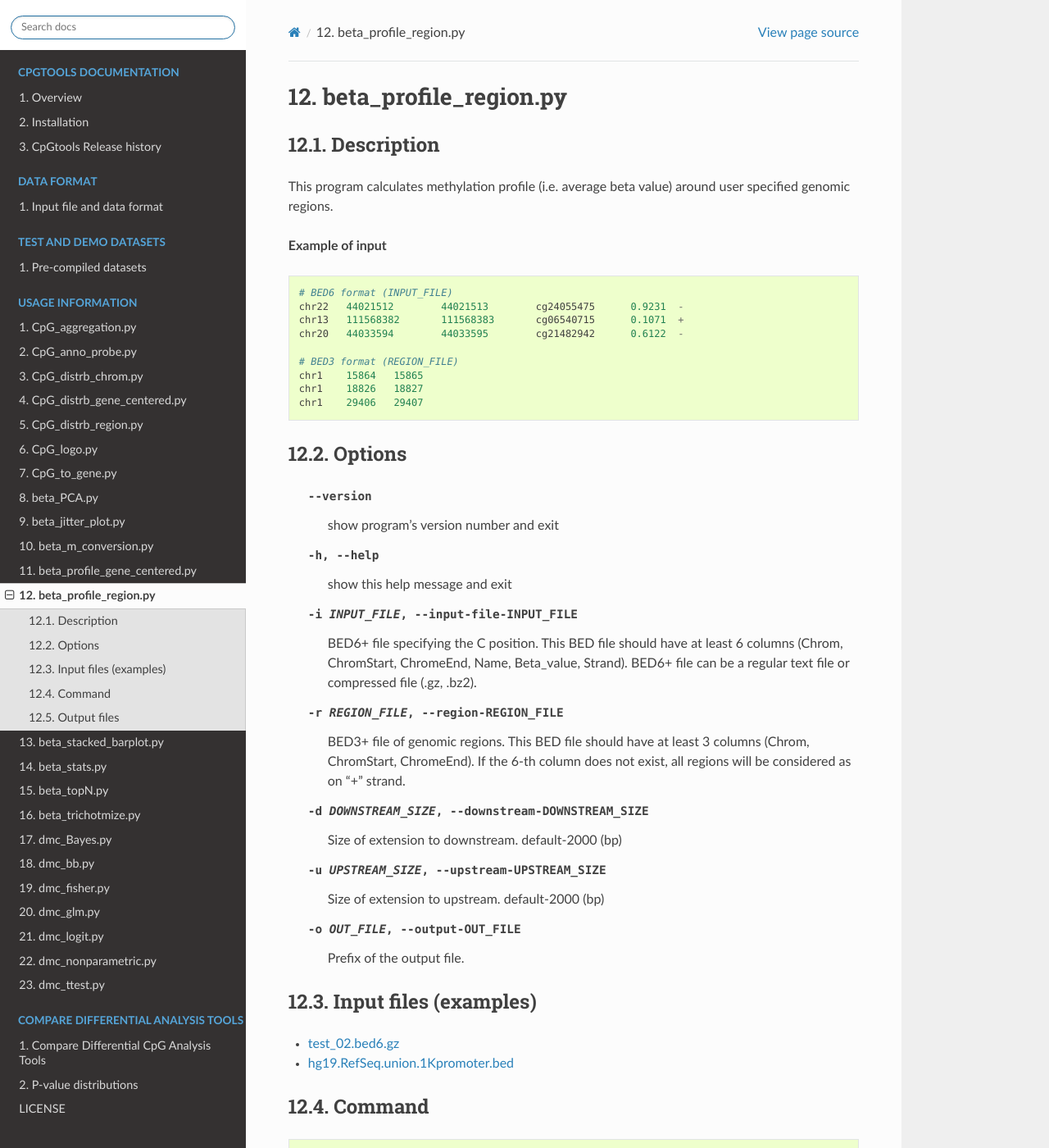
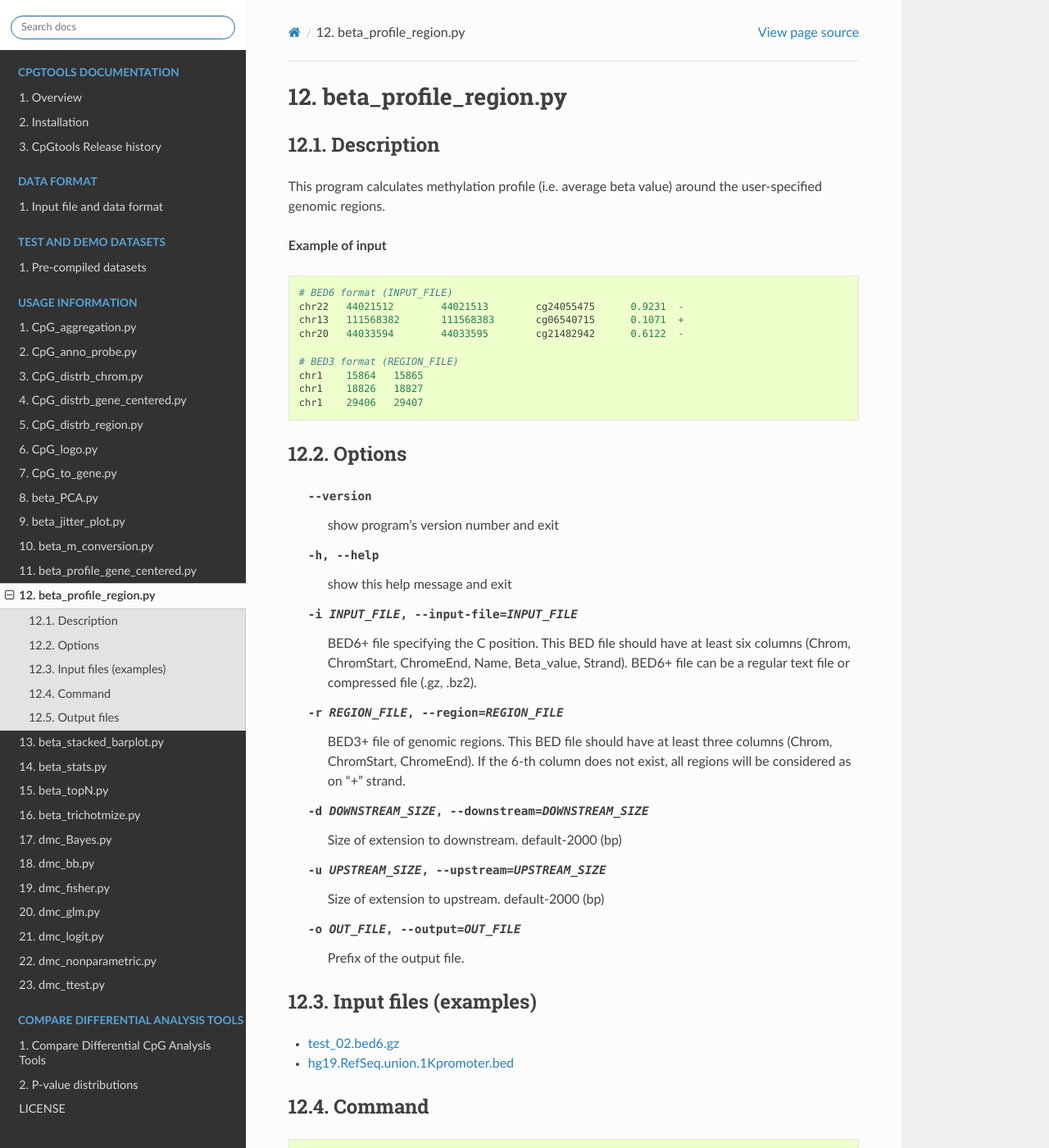
Before and after one commit to liguowang/cpgtools, a Sphinx documentation site: the page built from docs/source/demo/beta_profile_region.rst, in a window 1280 px wide and 1400 px high. Shown: the whole window at 82% size. Built offline with Sphinx 7.4.7 and the Read the Docs theme 2.0.0, drawn with Linux system fonts in a browser that asks for light colours.

Commit message:
Update beta_profile_region.rst

```diff
--- a/docs/source/demo/beta_profile_region.rst
+++ b/docs/source/demo/beta_profile_region.rst
@@ -3,8 +3,7 @@ beta_profile_region.py
 
 Description
 ------------
-This program calculates methylation profile (i.e. average beta value) around user
-specified genomic regions.
+This program calculates methylation profile (i.e. average beta value) around the user-specified genomic regions.
 
 **Example of input**
 
@@ -25,21 +24,21 @@ Options
 
   --version             show program's version number and exit
   -h, --help            show this help message and exit
-  -i INPUT_FILE, --input-file-INPUT_FILE
+  -i INPUT_FILE, --input-file=INPUT_FILE
                         BED6+ file specifying the C position. This BED file
-                        should have at least 6 columns (Chrom, ChromStart,
+                        should have at least six columns (Chrom, ChromStart,
                         ChromeEnd, Name, Beta_value, Strand). BED6+ file can
                         be a regular text file or compressed file (.gz, .bz2).
-  -r REGION_FILE, --region-REGION_FILE
+  -r REGION_FILE, --region=REGION_FILE
                         BED3+ file of genomic regions. This BED file should
-                        have at least 3 columns (Chrom, ChromStart,
+                        have at least three columns (Chrom, ChromStart,
                         ChromeEnd). If the 6-th column does not exist, all
                         regions will be considered as on "+" strand.
-  -d DOWNSTREAM_SIZE, --downstream-DOWNSTREAM_SIZE
+  -d DOWNSTREAM_SIZE, --downstream=DOWNSTREAM_SIZE
                         Size of extension to downstream. default-2000 (bp)
-  -u UPSTREAM_SIZE, --upstream-UPSTREAM_SIZE
+  -u UPSTREAM_SIZE, --upstream=UPSTREAM_SIZE
                         Size of extension to upstream. default-2000 (bp)
-  -o OUT_FILE, --output-OUT_FILE
+  -o OUT_FILE, --output=OUT_FILE
                         Prefix of the output file.
 
 
```
